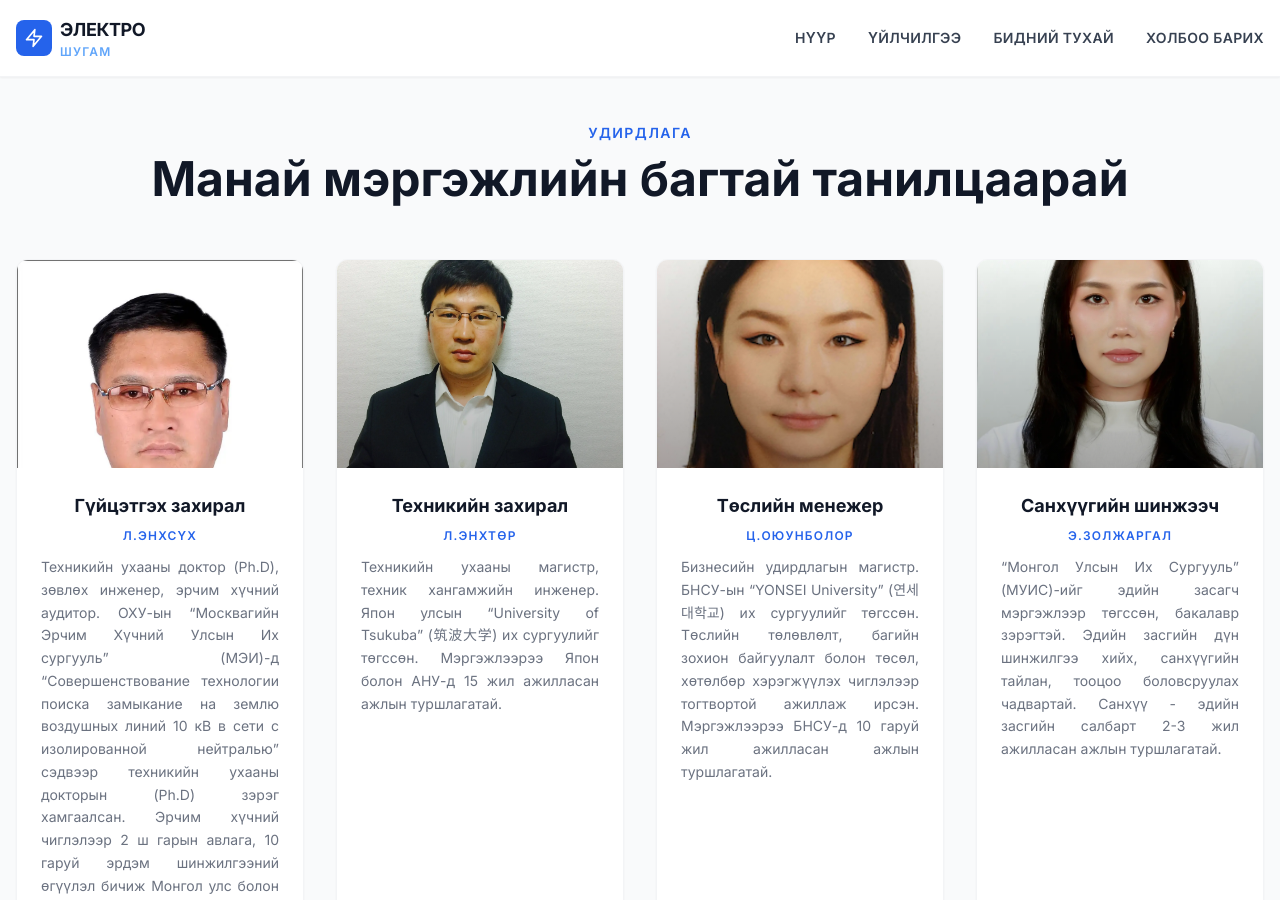
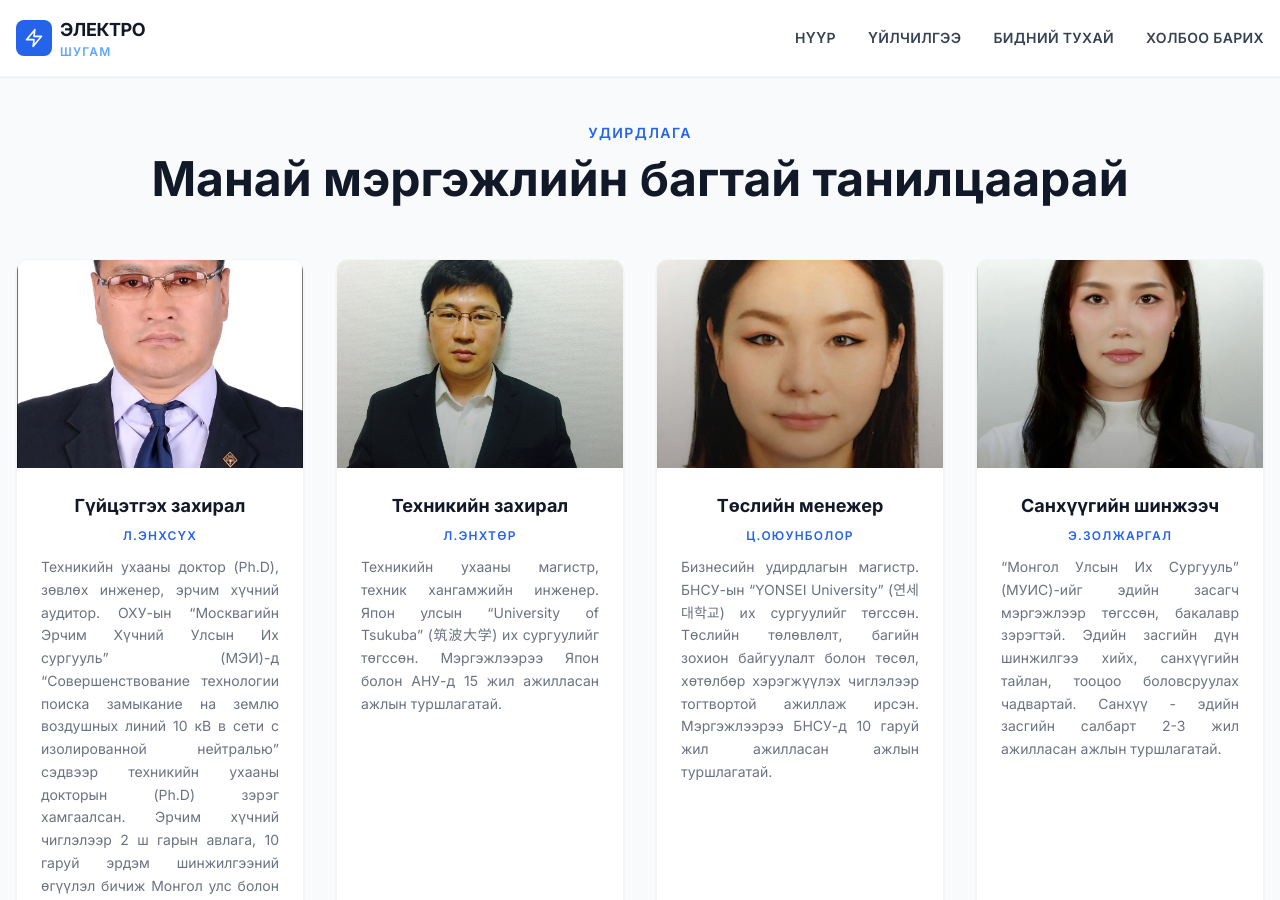
Before and after one commit to electroshugam/electroshugam_web_new, a Jekyll site: the page built from index.html, in a window 1280 px wide and 900 px high, scrolled down 3236 px. Built offline with Jekyll 4.4.1, drawn with Linux system fonts in a browser that asks for light colours; nearby versions of some CDN libraries.

Commit message:
fig update

```diff
--- a/index.html
+++ b/index.html
@@ -221,7 +221,7 @@
       <!-- zoom layer -->
           <img
             src="{{ '/media/enkhsukh.webp' | relative_url }}"
-            class="w-full h-full object-cover object-top">
+            class="w-full h-full object-cover">
 
       </div>
       <div class="absolute inset-0 bg-gradient-to-t from-black/30 to-transparent"></div>
```
